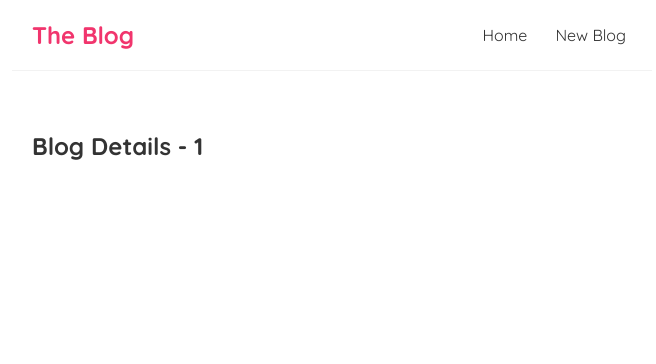
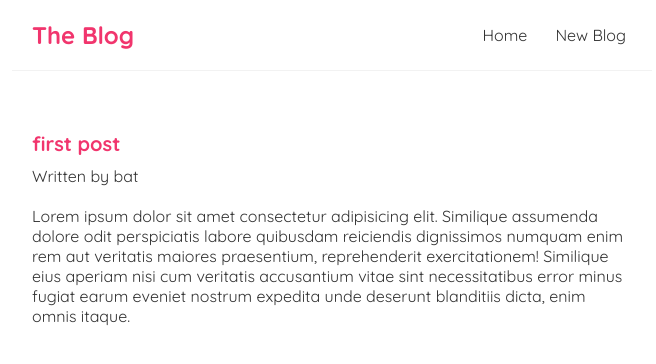
Before and after one commit to ggruiz7/TheBlogSpot, a React (Create React App) app: page /blogs/1 in a window 1280 px wide. Shown: the top 364 px of the page, without its empty margins (308-964 px from the left). Built offline with nearby package versions, Linux system fonts and the light colour scheme; data requests are answered from the project's data file.

Commit message:
reused usefetch hook to fetch blogs by id

```diff
--- a/src/componets/BlogDetails.js
+++ b/src/componets/BlogDetails.js
@@ -1,12 +1,22 @@
 // useParams to link to posts based on id
 import { useParams } from "react-router-dom";
+import useFetch from "./useFetch";
 
 const BlogDetails = () => {
   const { id } = useParams();
+  const { data: blog, error, isPending } = useFetch("http://localhost:8000/blogs/" + id);
 
   return (
     <div className="blog-details">
-      <h2>Blog Details - {id}</h2>
+      {isPending && <div>Loading...</div>}
+      {error && <div>{error}</div>}
+      {blog && (
+        <article>
+          <h2>{blog.title}</h2>
+          <p>Written by {blog.author}</p>
+          <div>{blog.body}</div>
+        </article>
+      )}
     </div>
   );
 };
--- a/src/index.css
+++ b/src/index.css
@@ -54,3 +54,13 @@
 .blog-preview a {
   text-decoration: none;
 }
+
+/* BlogDetails */
+.blog-details h2 {
+  font-size: 20px;
+  color: #f1356d;
+  margin-bottom: 10px;
+}
+.blog-details div {
+  margin: 20px 0;
+}
```
